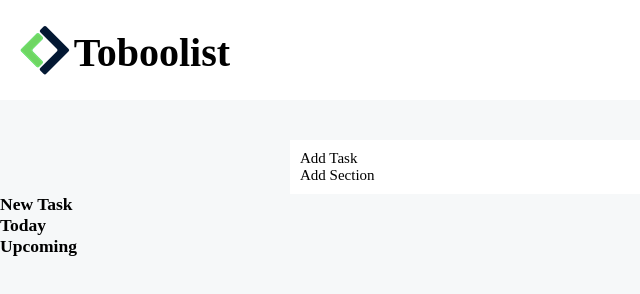
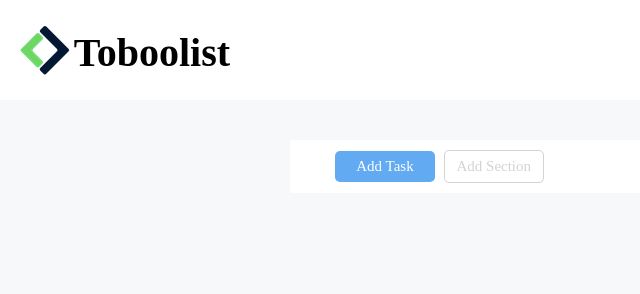
Before and after one commit to M1571/html-css-toboolist, a plain HTML site: page index.html in a window 1280 px wide. Shown: the whole page, without its empty margins (0-640 px from the left). Drawn offline with Linux system fonts and the light colour scheme.

Commit message:
New Task

```diff
--- a/index.html
+++ b/index.html
@@ -34,17 +34,11 @@
 
         <!-- Elenco Sezioni -->
 
-        <div>
-            <h3>New Task</h3>
-        </div>
+        <section>
 
-        <div>
-            <h3>Today</h3>
-        </div>
 
-        <div>
-            <h3>Upcoming</h3>
-        </div>
+
+        </section>
 
     </main>
 
--- a/style.css
+++ b/style.css
@@ -40,3 +40,24 @@ header {
     border-radius: 10;
     background: white;
 }
+
+.button-1 {
+    margin-left: 35px;
+    color: white;
+    background: rgb(98, 170, 241);
+}
+
+.button-2 {
+    margin-left: 5px;
+    color: lightgrey;
+    background: white;
+    border: 1px solid lightgrey;
+}
+
+.button-1, .button-2 {
+    display: inline-block;
+    width: 100px;
+    padding: 7px;
+    text-align: center;
+    border-radius: 5px;
+}
```
